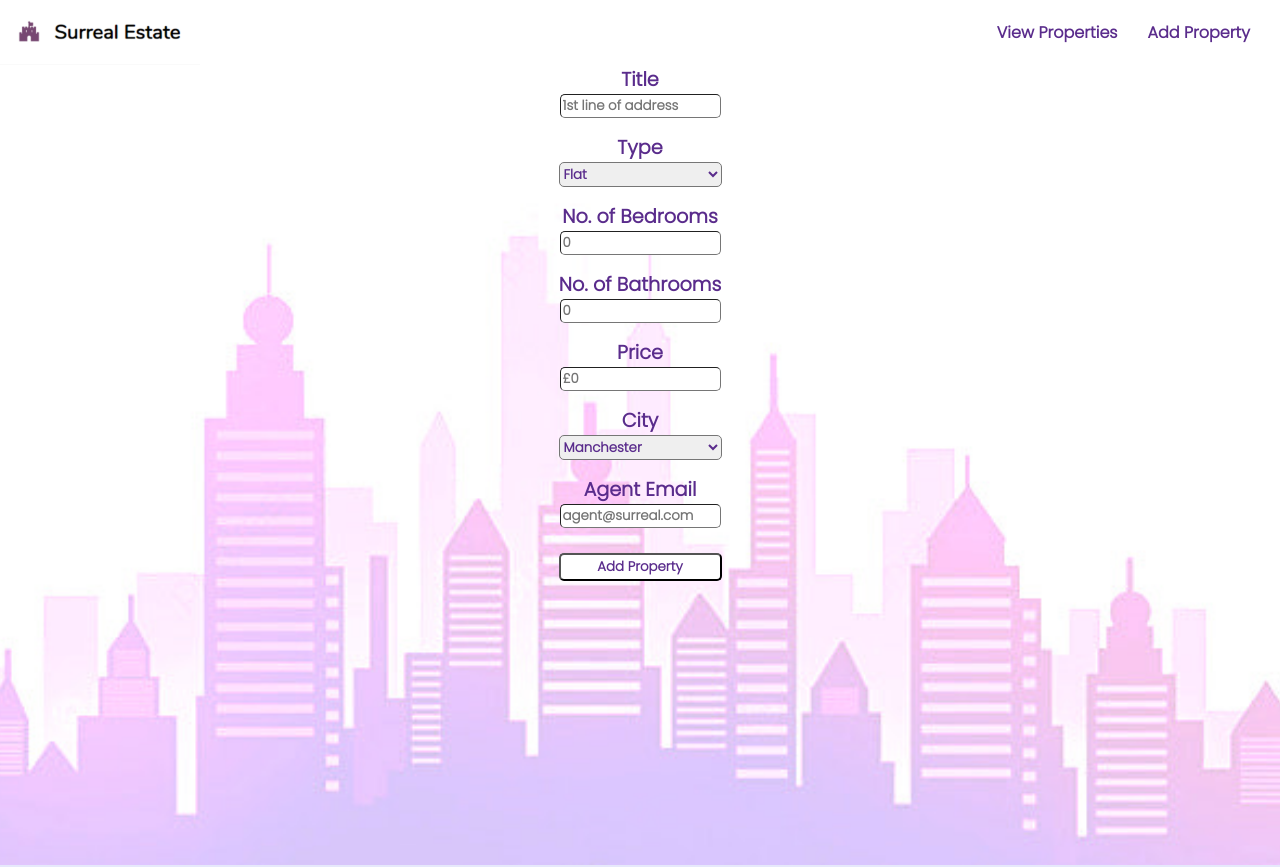
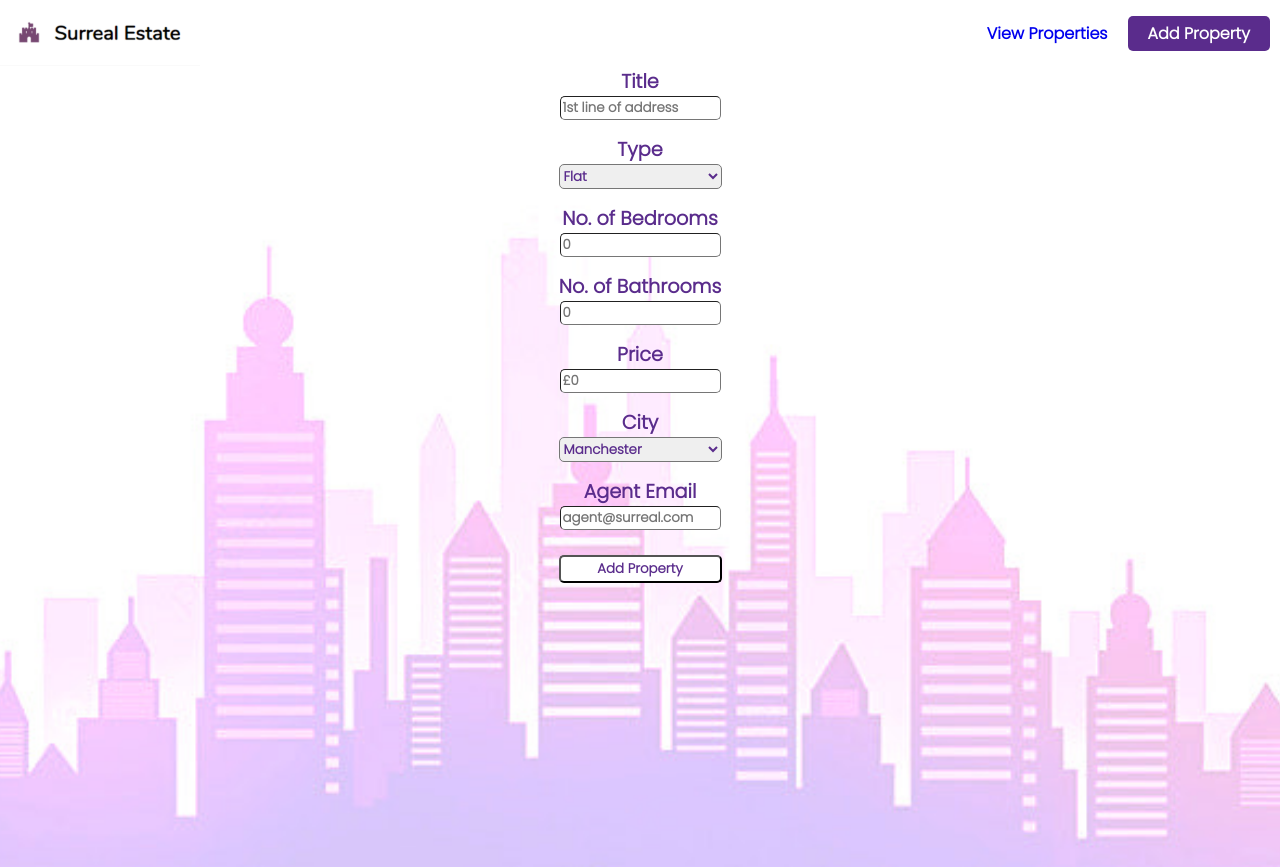
Before and after one commit to Disc0des/surreal-estate, a React (Create React App) app: page /add-property in a window 1280 px wide. Built offline with nearby package versions, Linux system fonts and the light colour scheme.

Commit message:
alert component rendered into property view and cards showing correctly

```diff
--- a/src/components/Alert.js
+++ b/src/components/Alert.js
@@ -5,9 +5,7 @@ import PropTypes from "prop-types";
 function Alert({ message, success }) {
   if (!message) return null;
   return (
-    <div className={`Alert alert-${success ? "success" : "error"}`}>
-      {message}
-    </div>
+    <div className={`alert-${success ? "success" : "error"}`}>{message}</div>
   );
 }
 
--- a/src/components/NavBar.js
+++ b/src/components/NavBar.js
@@ -8,10 +8,19 @@ function NavBar() {
     <div className="navbar">
       <img src={logo} alt="logo" className="logo" />
       <ul className="navbar-links">
-        <NavLink to="/" className="navbar-links-item">
+        <NavLink
+          exact
+          to="/"
+          activeClassName="selected-link"
+          className="navbar-links-item"
+        >
           <li>View Properties</li>
         </NavLink>
-        <NavLink to="/add-property" className="navbar-links-item">
+        <NavLink
+          to="/add-property"
+          activeClassName="selected-link"
+          className="navbar-links-item"
+        >
           <li>Add Property</li>
         </NavLink>
       </ul>
--- a/src/components/Properties.js
+++ b/src/components/Properties.js
@@ -1,19 +1,30 @@
-import React from "react";
+import React, { useState, useEffect } from "react";
+import axios from "axios";
 import PropertyCard from "./PropertyCard";
+import Alert from "./Alert";
 import "../styles/Properties.css";
 
 function Properties() {
+  const [properties, setProperties] = useState([]);
+  const [alert, setAlert] = useState({ message: "" });
+  useEffect(() => {
+    axios
+      .get("http://localhost:3000/api/v1/PropertyListing")
+      .then((response) => {
+        setProperties(response.data);
+      })
+      .catch(() =>
+        setAlert({
+          message: "Server Error, please check connection",
+        })
+      );
+  }, []);
   return (
     <div className="property-card-cont">
-      <PropertyCard
-        title="nice house"
-        type="flat"
-        bedrooms="2"
-        bathrooms="2"
-        city="Manchester"
-        price="£100000"
-        email="joe@surreal"
-      />
+      <Alert message={alert.message} success={false} />
+      {properties.map((property) => (
+        <PropertyCard key={property._id} {...property} />
+      ))}
     </div>
   );
 }
--- a/src/styles/AddProperty.css
+++ b/src/styles/AddProperty.css
@@ -11,6 +11,7 @@
   display: flex;
   flex-direction: column;
   text-align: center;
+  align-items: center;
 }
 
 .AddProperty label {
--- a/src/styles/Alert.css
+++ b/src/styles/Alert.css
@@ -1,20 +1,19 @@
-.Alert {
+.alert-success, .alert-error {
   width: 400px;
   height: 25px;
-  align-self: center;
   font-family: 'Poppins', sans-serif;
   font-weight: 600;
-
+  border-style: solid;
+  border-width: 2px;
+  text-align: center;
 }
 
-.Alert, .alert-success {
+.alert-success{
   background-color: #3fd351;
-  text-align: center;
   border-color: #217a37;
-  border-style: solid;
-  border-width: 2px;
 }
 
-.Alert .alert-error {
+.alert-error {
   background-color: #c73939;
+  border-color: #6d130c;
 }
--- a/src/styles/NavBar.css
+++ b/src/styles/NavBar.css
@@ -18,13 +18,17 @@
   justify-content: space-between;
   list-style-type: none;
   font-weight: 800;
+  padding-right: 10px;
 }
 
 .navbar-links-item {
-  padding-right: 30px;
+  padding: 5px 20px 5px 20px;
   text-decoration: none;
+  text-align: center;
 }
 
-.navbar-links-item:link {
-  color: #5a2c8c;
+.selected-link {
+  background-color: #5a2c8c;
+  border-radius: 5px;
+  color: white;
 }
--- a/src/styles/Properties.css
+++ b/src/styles/Properties.css
@@ -1,9 +1,16 @@
 .property-card-cont {
   background: url("../page-background.jpeg");
-  background-repeat: no-repeat;
   background-size: cover;
   background-position-x: center;
+  background-repeat: none;
   height: 100vh;
+  width: 100vw;
   display: flex;
+  flex-wrap: wrap;
+  align-items: center;
+  justify-content: center;
+}
 
+.property-card-cont .alert-error {
+  align-self: baseline;
 }
--- a/src/styles/PropertyCard.css
+++ b/src/styles/PropertyCard.css
@@ -1,7 +1,7 @@
 .property-card {
   background: rgba(188, 142, 255, 0.3);
   width: 200px;
-  height: 330px;
+  height: 320px;
   margin: 10px;
   padding: 10px;
   border-radius: 5px;
```
Also changed, not shown: src/2-kings-close.webp (deleted), src/2-kings.webp (deleted).
